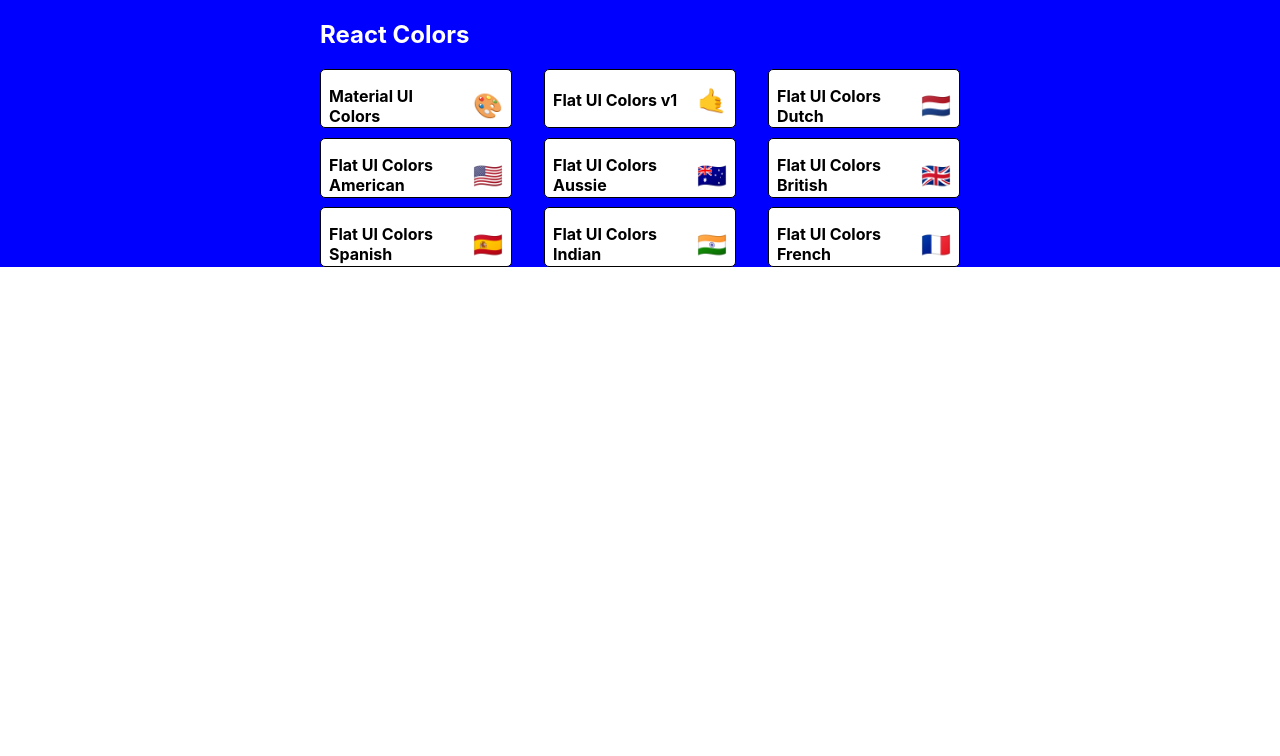
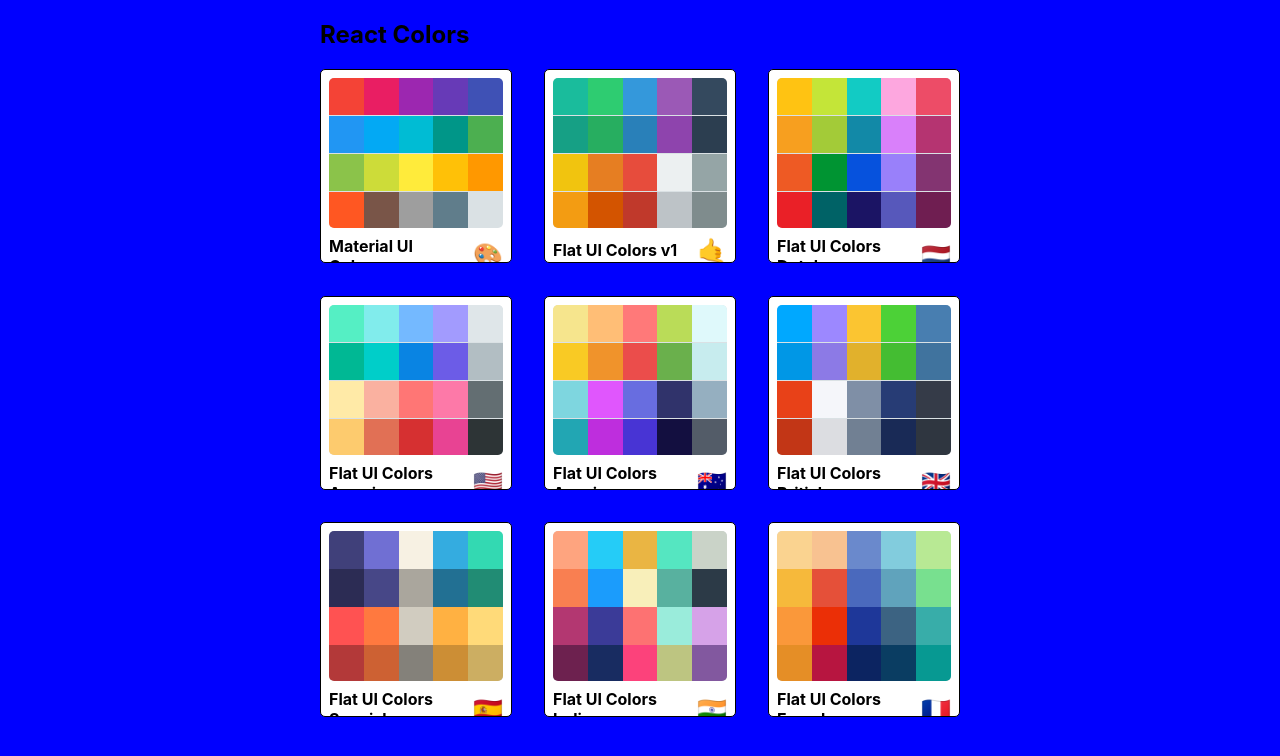
Before and after one commit to tonyoladapo/Color-Picker-App, a React (Create React App) app: page / in a window 1280 px wide. Shown: the top 756 px of the page. Built offline with nearby package versions, Linux system fonts and the light colour scheme.

Commit message:
Finished styling miniPalette

```diff
--- a/src/Components/MiniPalette.js
+++ b/src/Components/MiniPalette.js
@@ -15,7 +15,11 @@
     },
 
     colors: {
-        backgroundColor: "grey"
+        backgroundColor: "#dae1e4",
+        height: "150px",
+        width: "100%",
+        borderRadius: "5px",
+        overflow: "hidden"
     },
 
     title: {
@@ -32,17 +36,34 @@
     emoji: {
         marginLeft: "0.5rem",
         fontSize: "1.5rem"
+    },
+
+    miniColor: {
+        height: "25%",
+        width: "20%",
+        display: "inline-block",
+        margin: "0 auto",
+        position: "relative",
+        marginBottom: "-3.5px"
     }
 }
 
 function MiniPalette(props) {
 
-    const { classes, paletteName, emoji } = props
+    const { classes, paletteName, emoji, colors } = props
+    const miniColorBoxes = colors.map(color => (
+        <div
+            className={classes.miniColor}
+            style={{ backgroundColor: color.color }}
+            key={color.name}>
+
+        </div>
+    ))
 
     return (
         <div className={classes.root}>
             <div className={classes.colors}>
-
+                {miniColorBoxes}
             </div>
 
             <h5 className={classes.title}>
--- a/src/Components/PaletteList.js
+++ b/src/Components/PaletteList.js
@@ -6,9 +6,9 @@
 const styles = {
     root: {
         backgroundColor: "blue",
-        height: "100%",
+        height: "100vh",
         display: "flex",
-        alignItems: "center",
+        alignItems: "flex-start",
         justifyContent: "center"
     },
 
@@ -24,7 +24,6 @@
         display: "flex",
         width: "100%",
         justifyContent: "space-between",
-        color: "white"
     },
 
     palettes: {
```
